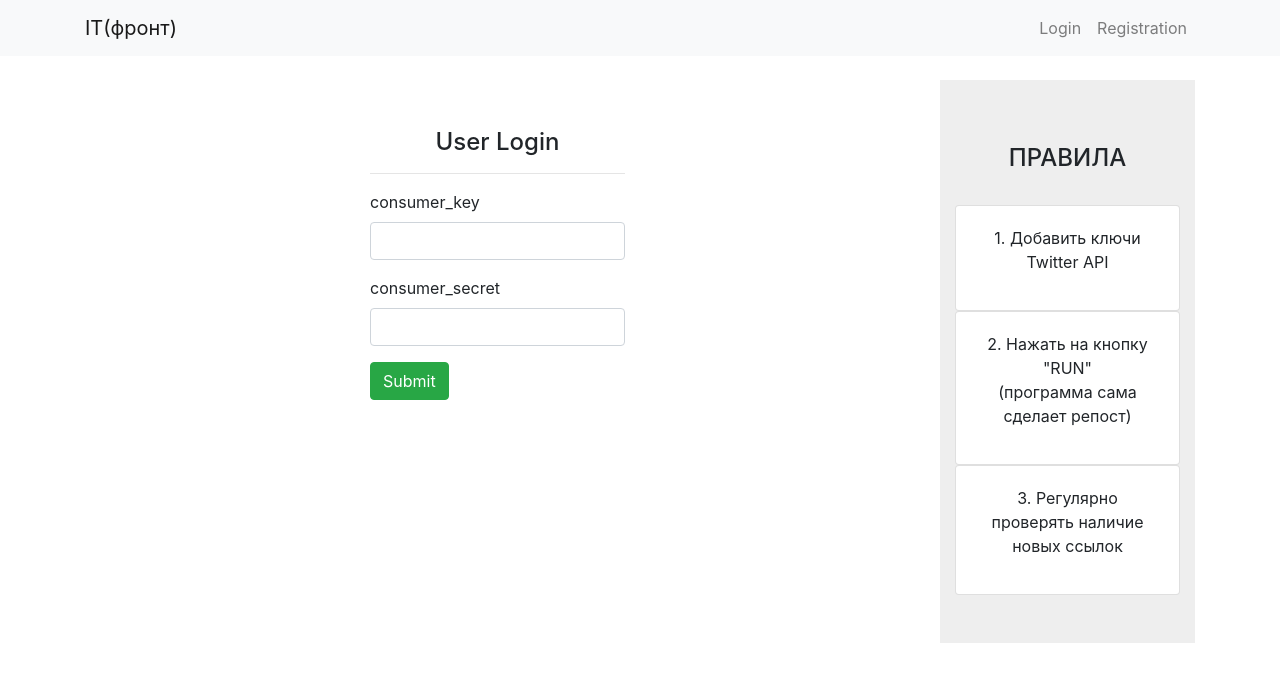
After one commit to Slavian2015/Twitter_bot, a Flask app: page /keys in a window 1280 px wide. The commit adds this page. Shown: the top 682 px of the page. Run offline with Flask 2, Linux system fonts and the light colour scheme; some libraries are stand-ins or nearby versions.

Commit message:
added Twitter Repost

```diff
--- a/backend/app.py
+++ b/backend/app.py
@@ -1,9 +1,14 @@
 from flask import Flask, render_template, request, redirect, session, flash, url_for
 from functools import wraps
 import json
+from requests_oauthlib import OAuth1Session
+import random
+import twit
 
 app = Flask(__name__)
 main_path = '/usr/local/WB/data/users.json'
+main_keys_path = '/usr/local/WB/data/keys.json'
+main_links_path = '/usr/local/WB/data/my_links.json'
 
 
 # Login
@@ -23,11 +28,95 @@ def login():
         if data:
             session['logged_in'] = True
             session['username'] = data["UNAME"]
+            session['email'] = email
+
+            with open(main_keys_path, "r") as fj:
+                data_full = json.load(fj)
+
+            session['data'] = data_full[email]
+
             flash('Login Successfully', 'success')
             return redirect('home')
         else:
             flash('Invalid Login. Try Again', 'danger')
     return render_template("login.html")
+
+
+@app.route('/keys', methods=['POST', 'GET'])
+def keys():
+    if request.method == 'POST':
+        consumer_key = request.form["consumer_key"]
+        consumer_secret = request.form["consumer_secret"]
+
+        request_token_url = "https://api.twitter.com/oauth/request_token?oauth_callback=oob&x_auth_access_type=write"
+        oauth = OAuth1Session(consumer_key, client_secret=consumer_secret)
+
+        try:
+            fetch_response = oauth.fetch_request_token(request_token_url)
+        except ValueError:
+            flash("There may have been an issue with the consumer_key or consumer_secret you entered.", 'danger')
+
+        resource_owner_key = fetch_response.get("oauth_token")
+        resource_owner_secret = fetch_response.get("oauth_token_secret")
+        print("Got OAuth token: %s" % resource_owner_key)
+
+        base_authorization_url = "https://api.twitter.com/oauth/authorize"
+        authorization_url = oauth.authorization_url(base_authorization_url)
+
+        session['link'] = authorization_url
+
+        with open(main_keys_path, "r") as fj:
+            data = json.load(fj)
+
+        with open(main_keys_path, 'w', encoding='utf-8') as f:
+            data[session['email']]['consumer_key'] = consumer_key
+            data[session['email']]['consumer_secret'] = consumer_secret
+
+            data[session['email']]['resource_owner_key'] = resource_owner_key
+            data[session['email']]['resource_owner_secret'] = resource_owner_secret
+
+            json.dump(data, f, ensure_ascii=False, indent=4)
+        return redirect('pincode')
+
+    return render_template("keys.html")
+
+
+@app.route('/pincode', methods=['POST', 'GET'])
+def pincode():
+    if request.method == 'POST':
+        new_pincode = request.form["pincode"]
+
+        with open(main_keys_path, "r") as fj:
+            data = json.load(fj)
+
+        resource_owner_key = data[session['email']]['resource_owner_key']
+        resource_owner_secret = data[session['email']]['resource_owner_secret']
+
+        consumer_key = data[session['email']]['consumer_key']
+        consumer_secret = data[session['email']]['consumer_secret']
+
+        access_token_url = "https://api.twitter.com/oauth/access_token"
+        oauth = OAuth1Session(
+            consumer_key,
+            client_secret=consumer_secret,
+            resource_owner_key=resource_owner_key,
+            resource_owner_secret=resource_owner_secret,
+            verifier=new_pincode,
+        )
+        oauth_tokens = oauth.fetch_access_token(access_token_url)
+
+        access_token = oauth_tokens["oauth_token"]
+        access_token_secret = oauth_tokens["oauth_token_secret"]
+
+        with open(main_keys_path, 'w', encoding='utf-8') as f:
+            data[session['email']]['access_token'] = access_token
+            data[session['email']]['access_token_secret'] = access_token_secret
+
+            json.dump(data, f, ensure_ascii=False, indent=4)
+        flash('Connected Account Successfully...', 'success')
+        return redirect('home')
+
+    return render_template("pincode.html")
 
 
 # check if user logged in
@@ -60,7 +149,15 @@ def reg():
                 return render_template("reg.html", status=status)
 
         with open(main_path, 'w', encoding='utf-8') as f:
-            data[email] = {"UPASS": pwd, "UNAME": name}
+            data[email] = {"UPASS": pwd, "UNAME": name, "LINK": []}
+            json.dump(data, f, ensure_ascii=False, indent=4)
+
+        with open(main_keys_path, "r") as fj:
+            data = json.load(fj)
+
+        with open(main_keys_path, 'w', encoding='utf-8') as f:
+            data[email] = {"consumer_key": [], "consumer_secret": [], "access_token": [], "access_token_secret": [],
+                           "resource_owner_key": [], "resource_owner_secret": []}
             json.dump(data, f, ensure_ascii=False, indent=4)
 
         flash('Registration Successfully. Login Here...', 'success')
@@ -69,13 +166,77 @@ def reg():
 
 
 # Home page
-@app.route("/home")
+@app.route("/home", methods=['POST', 'GET'])
 @is_logged_in
 def home():
-    return render_template('home.html')
+    if request.method == 'GET':
+        all_links = []
+        if session['data']["access_token"]:
+            with open(main_path, "r") as fj:
+                data_user = json.load(fj)
+
+            with open(main_links_path, "r") as fj:
+                data_links = json.load(fj)
+
+            for k, v in data_links.items():
+                if k in data_user[session['email']]["LINKS"]:
+                    all_links.append({"id": k,
+                                      "link": v["link"],
+                                      "new_text": random.choice(v["text"]),
+                                      "status": True})
+                else:
+                    all_links.append({"id": k,
+                                      "link": v["link"],
+                                      "new_text": random.choice(v["text"]),
+                                      "status": False})
+
+        session['all_links'] = all_links
+
+        return render_template('home.html')
+    elif request.method == 'POST':
+        new_id = list(request.form.keys())[0].split("_")[-1]
+
+        with open(main_links_path, "r") as fj:
+            data_links = json.load(fj)
+
+        new_text = f'{random.choice(data_links[f"{new_id}"]["text"])}\n{data_links[f"{new_id}"]["link"]}'
+
+        twit.new_tweet(consumer_key=session['data']['consumer_key'],
+                       consumer_secret=session['data']['consumer_secret'],
+                       access_token=session['data']['access_token'],
+                       access_token_secret=session['data']['access_token_secret'],
+                       new_text=new_text)
+
+        with open(main_path, "r") as fj:
+            data_user = json.load(fj)
+
+        data_user[session['email']]["LINKS"].append(f"{new_id}")
+
+        with open(main_path, 'w', encoding='utf-8') as f:
+            json.dump(data_user, f, ensure_ascii=False, indent=4)
+
+        all_links = []
+
+        with open(main_links_path, "r") as fj:
+            data_links = json.load(fj)
+
+        for k, v in data_links.items():
+            if k in data_user[session['email']]["LINKS"]:
+                all_links.append({"id": k,
+                                  "link": v["link"],
+                                  "new_text": random.choice(v["text"]),
+                                  "status": True})
+            else:
+                all_links.append({"id": k,
+                                  "link": v["link"],
+                                  "new_text": random.choice(v["text"]),
+                                  "status": False})
+
+        session['all_links'] = all_links
+        flash('RUN Successfully', 'success')
+        return render_template('home.html')
 
 
-# logout
 @app.route("/logout")
 def logout():
     session.clear()
--- /dev/null
+++ b/backend/templates/keys.html
@@ -0,0 +1,19 @@
+{% extends 'layout.html' %}
+{% block body %}
+  <div class='row mt-5'>
+    <div class='col-4 mx-auto'>
+      <h4 class='text-center'>User Login</h4><hr>
+      <form action="{{url_for('keys')}}" method='post'>
+        <div class='form-group'>
+          <label>consumer_key</label>
+          <input type='text' name='consumer_key' required class='form-control'>
+        </div>
+        <div class='form-group'>
+          <label>consumer_secret</label>
+          <input type='text' name='consumer_secret' required class='form-control'>
+        </div>
+        <input type='submit' name='submit_keys' value='Submit' class='btn btn-success'>
+      </form>
+    </div>
+  </div>
+{% endblock %}
--- a/backend/templates/layout.html
+++ b/backend/templates/layout.html
@@ -1,7 +1,8 @@
 <!DOCTYPE html>
 <html>
   <head>
-    <title>Pyton Flask-MySql Registraion, Login With Session</title>
+    <title>IT Ukraine</title>
+    <link rel="shortcut icon" href="{{ url_for('static', filename='favicon.ico') }}">
     <link rel="stylesheet" href="https://maxcdn.bootstrapcdn.com/bootstrap/4.4.1/css/bootstrap.min.css">
     <script src="https://ajax.googleapis.com/ajax/libs/jquery/3.4.1/jquery.min.js"></script>
     <script src="https://cdnjs.cloudflare.com/ajax/libs/popper.js/1.16.0/umd/popper.min.js"></script>
@@ -11,7 +12,7 @@
     <nav class="navbar navbar-expand-md bg-light navbar-light">
       <div class='container'>
         <!-- Brand -->
-        <a class="navbar-brand" href="/">Flask-MySql Registraion, Login</a>
+        <a class="navbar-brand" href="/">IT(фронт)</a>
 
         <!-- Toggler/collapsibe Button -->
         <button class="navbar-toggler" type="button" data-toggle="collapse" data-target="#collapsibleNavbar">
@@ -23,7 +24,10 @@
           <ul class="navbar-nav ml-auto">
             {% if session.username %}
               <li class="nav-item">
-                <a class="nav-link" href="/home">Welcome : {{session.username}}</a>
+                <a class="nav-link" href="/home">{{session.username}}</a>
+              </li>
+              <li class="nav-item">
+                <a class="nav-link" href="/keys">TWITTER KEYS</a>
               </li>
               <li class="nav-item">
                 <a class="nav-link" href="/logout">Logout</a>
@@ -49,9 +53,43 @@
       {% endif %}
     {% endwith %}
 
-    {% block body %}
+      <div class="row">
+        <div class="col-9">
+          {% block body %}
 
-    {% endblock %}
-    </div>
+          {% endblock %}
+
+        </div>
+        <div class="col-3">
+
+          <section class="vh-90" style="background-color: #eee;">
+            <div class="container py-5 h-100">
+
+              <h4 class="text-center my-3 pb-3">ПРАВИЛА</h4>
+              <div class="col-xs-12">
+                    <div class="card rounded-3">
+                      <div class="card-body p-6">
+                        <p class="text-center my-6 pb-6">1. Добавить ключи Twitter API</p>
+                      </div>
+                    </div>
+
+                    <div class="card rounded-3">
+                      <div class="card-body p-6">
+                        <p class="text-center my-6 pb-6">2. Нажать на кнопку "RUN" <br>(программа сама сделает репост)</p>
+
+                      </div>
+                    </div>
+                      <div class="card rounded-3">
+                      <div class="card-body p-6">
+                        <p class="text-center my-6 pb-6">3. Регулярно проверять наличие новых ссылок</p>
+
+                      </div>
+                    </div>
+                </div>
+              </div>
+            </section>
+        </div>
+      </div>
+
   </body>
 </html>
```
Also changed, not shown: backend/templates/home.html (+50 -1 lines), backend/templates/pincode.html (added, +17 -0 lines), backend/twit.py (added, +25 -0 lines), .docker/data/keys.json (added), .docker/data/my_links.json (added), .docker/data/users.json, backend/static/favicon.ico (added).
